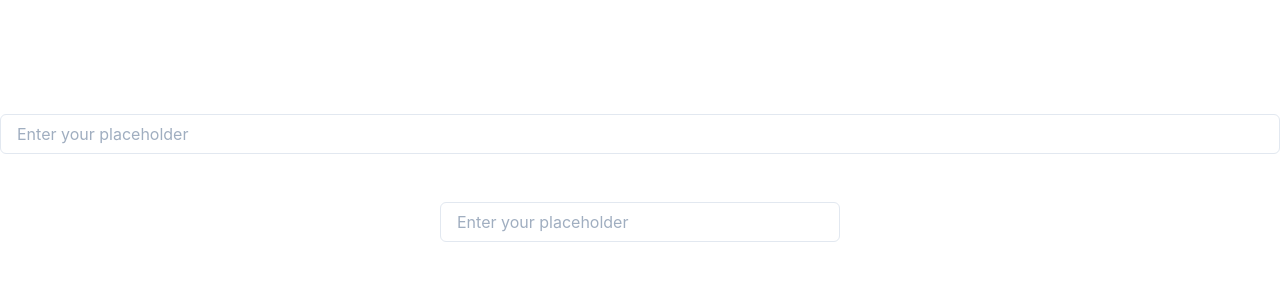
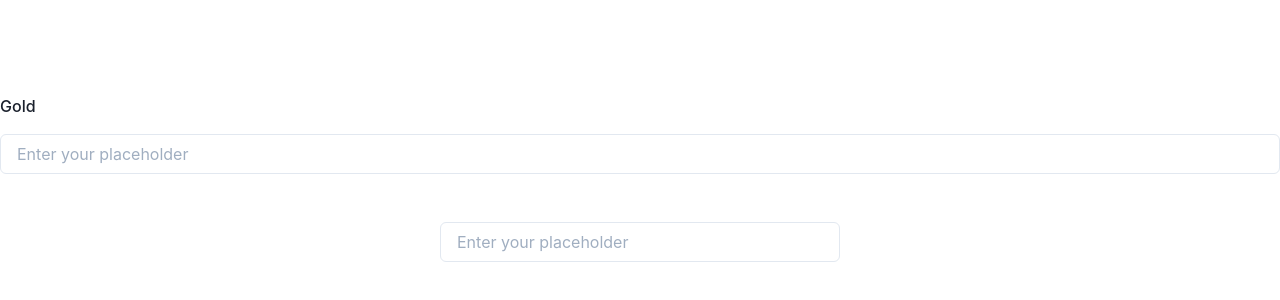
Before and after one commit to puerschel93/chakrashift, a React (Create React App) app: page / in a window 1280 px wide. Shown: the part 222-522 px from the top of the page. Built offline with nearby package versions, Linux system fonts and the light colour scheme.

Commit message:
Fix props passing

```diff
--- a/src/autocomplete/index.tsx
+++ b/src/autocomplete/index.tsx
@@ -1,12 +1,13 @@
-import { Base } from 'base';
+import { Base, _defaultProps } from 'base';
 import { CursorType } from 'enums/cursor';
 import { AutocompleteProps } from './interface';
 
 export const Autocomplete = (props: AutocompleteProps) => {
-	return <Base cursor={props.cursor} placeholder={props.placeholder} fullWidth={props.fullWidth} />;
+	return <Base {...props} />;
 };
 
 Autocomplete.defaultProps = {
+	..._defaultProps,
 	cursor: CursorType.Text,
 	placeholder: 'Enter your placeholder',
 	fullWidth: false,
--- a/src/base-interface.ts
+++ b/src/base-interface.ts
@@ -6,4 +6,5 @@ export interface BaseProps {
 	fullWidth: boolean;
 	cursor: CursorType;
 	placeholder: string;
+	label: string | null;
 }
--- a/src/base.tsx
+++ b/src/base.tsx
@@ -1,4 +1,4 @@
-import { Input, VStack } from '@chakra-ui/react';
+import { FormLabel, HStack, Input, VStack } from '@chakra-ui/react';
 import { BaseProps } from './base-interface';
 
 /**
@@ -8,14 +8,20 @@ import { BaseProps } from './base-interface';
  */
 export const Base = (props: BaseProps) => {
 	return (
-		<VStack width={props.width} maxWidth={props.fullWidth ? 'auto' : props.maxWidth}>
+		<VStack width={props.width} maxWidth={props.fullWidth ? 'auto' : props.maxWidth} align="flex-start">
+			{props.label && (
+				<HStack>
+					<FormLabel>{props.label}</FormLabel>
+				</HStack>
+			)}
 			<Input cursor={props.cursor} placeholder={props.placeholder} />
 		</VStack>
 	);
 };
 
-Base.defaultProps = {
+export const _defaultProps = (Base.defaultProps = {
 	width: '100%',
 	maxWidth: '25rem',
 	placeholder: '',
-};
+	label: null,
+});
--- a/src/demo.tsx
+++ b/src/demo.tsx
@@ -5,7 +5,7 @@ import { Dropdown } from 'dropdown';
 const Demo = () => {
 	return (
 		<VStack w="100vw" h="100vh" justify="center" spacing={12}>
-			<Autocomplete fullWidth />
+			<Autocomplete fullWidth label="Gold" />
 			<Dropdown />
 		</VStack>
 	);
--- a/src/dropdown/index.tsx
+++ b/src/dropdown/index.tsx
@@ -1,4 +1,4 @@
-import { Base } from 'base';
+import { Base, _defaultProps } from 'base';
 import { CursorType } from 'enums/cursor';
 import { DropdownProps } from './interface';
 
@@ -7,6 +7,7 @@ export const Dropdown = (props: DropdownProps) => {
 };
 
 Dropdown.defaultProps = {
+	..._defaultProps,
 	cursor: CursorType.Pointer,
 	placeholder: 'Enter your placeholder',
 	fullWidth: false,
```
